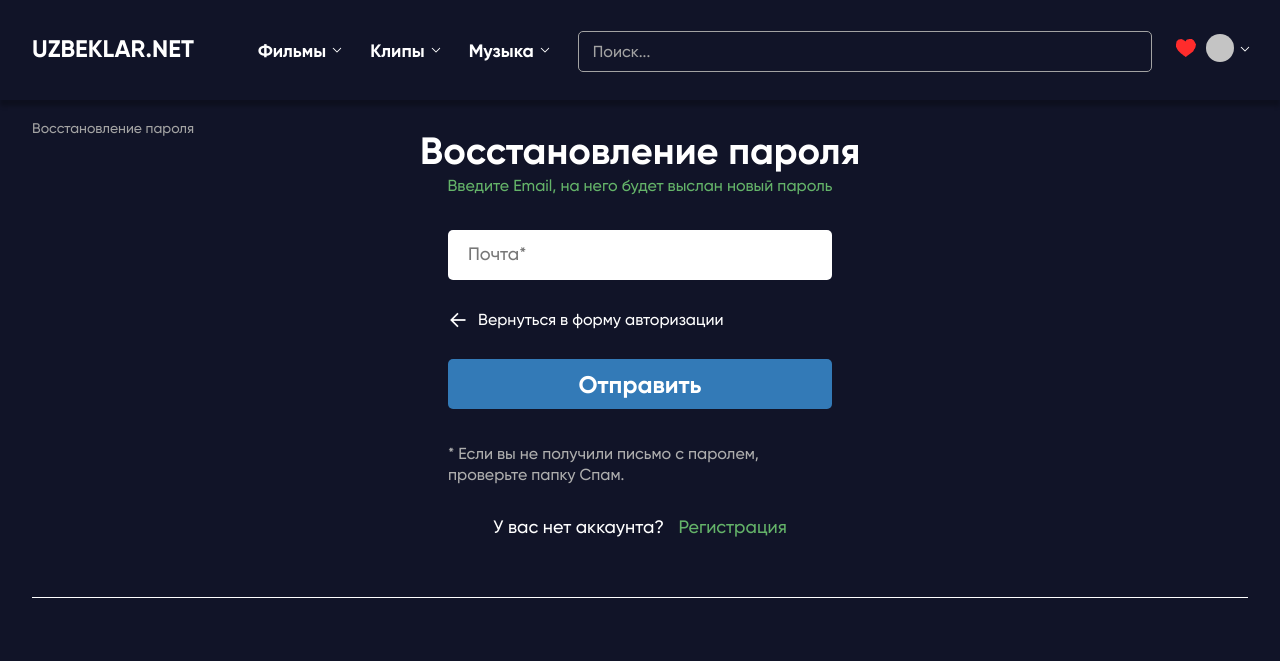
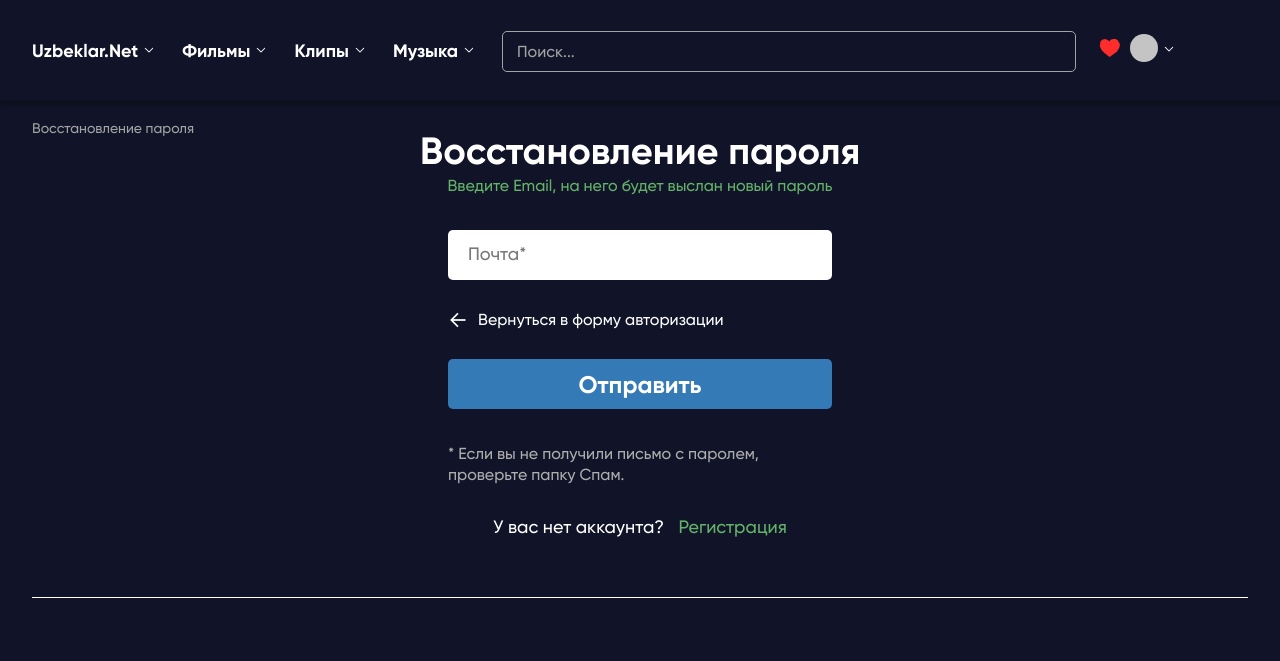
Before and after one commit to Vovcnik/lesson_10, a plain HTML site: page index.html in a window 1280 px wide. Shown: the top 661 px of the page. Drawn offline with Linux system fonts and the light colour scheme.

Commit message:
Add files via upload

```diff
--- a/index.html
+++ b/index.html
@@ -16,9 +16,9 @@
                 <div class="header__menu">
 
                     <ul class="menu">
-                        <div class="header__logo">
-                            <li><a href="#">Uzbeklar.net</a></li>
-                        </div>
+
+                        <li><a href="#">Uzbeklar.net</a></li>
+
                         <li>
                             <a href="#">фильмы</a>
                             <ul class="submenu-skroll">
```
